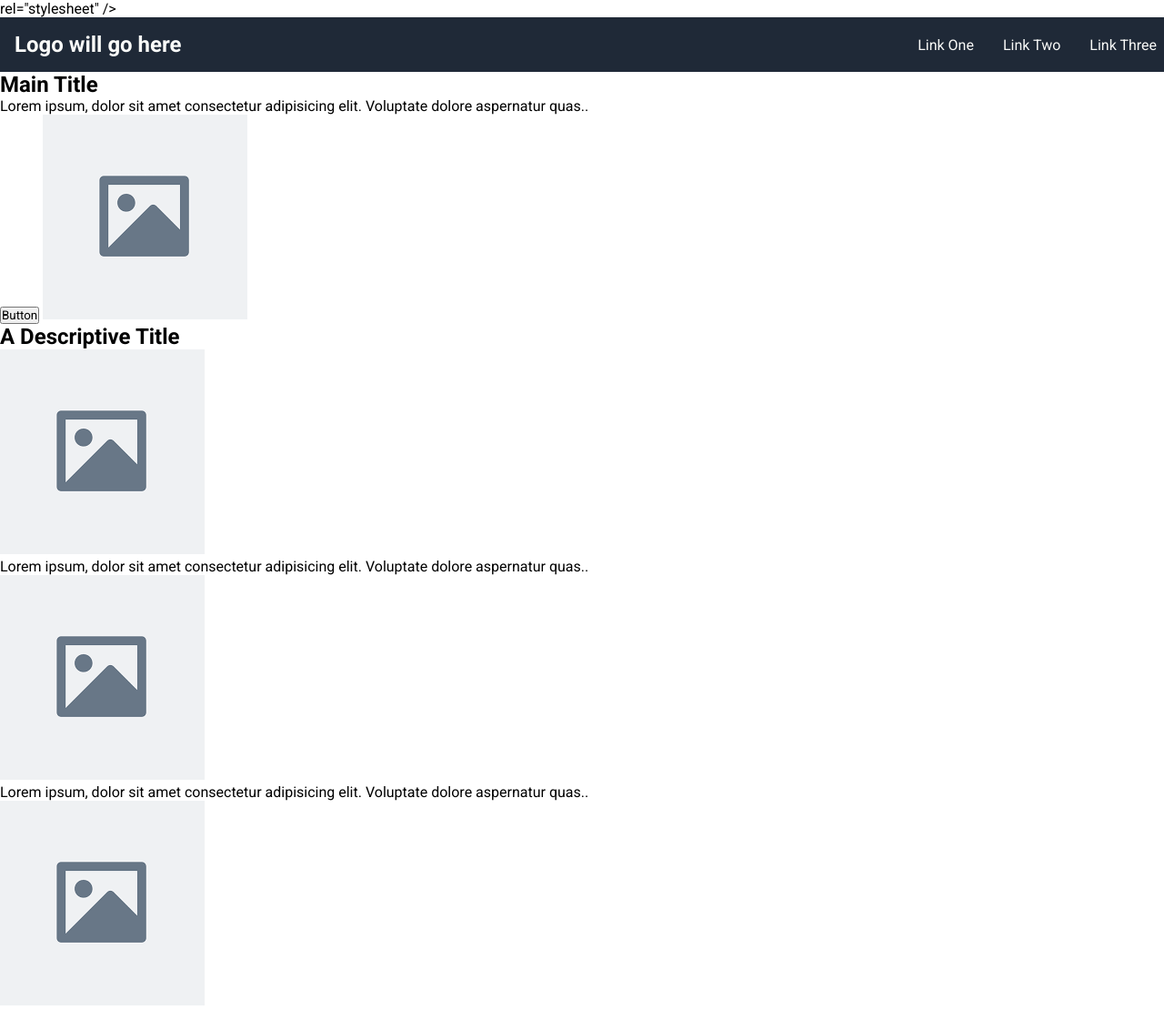
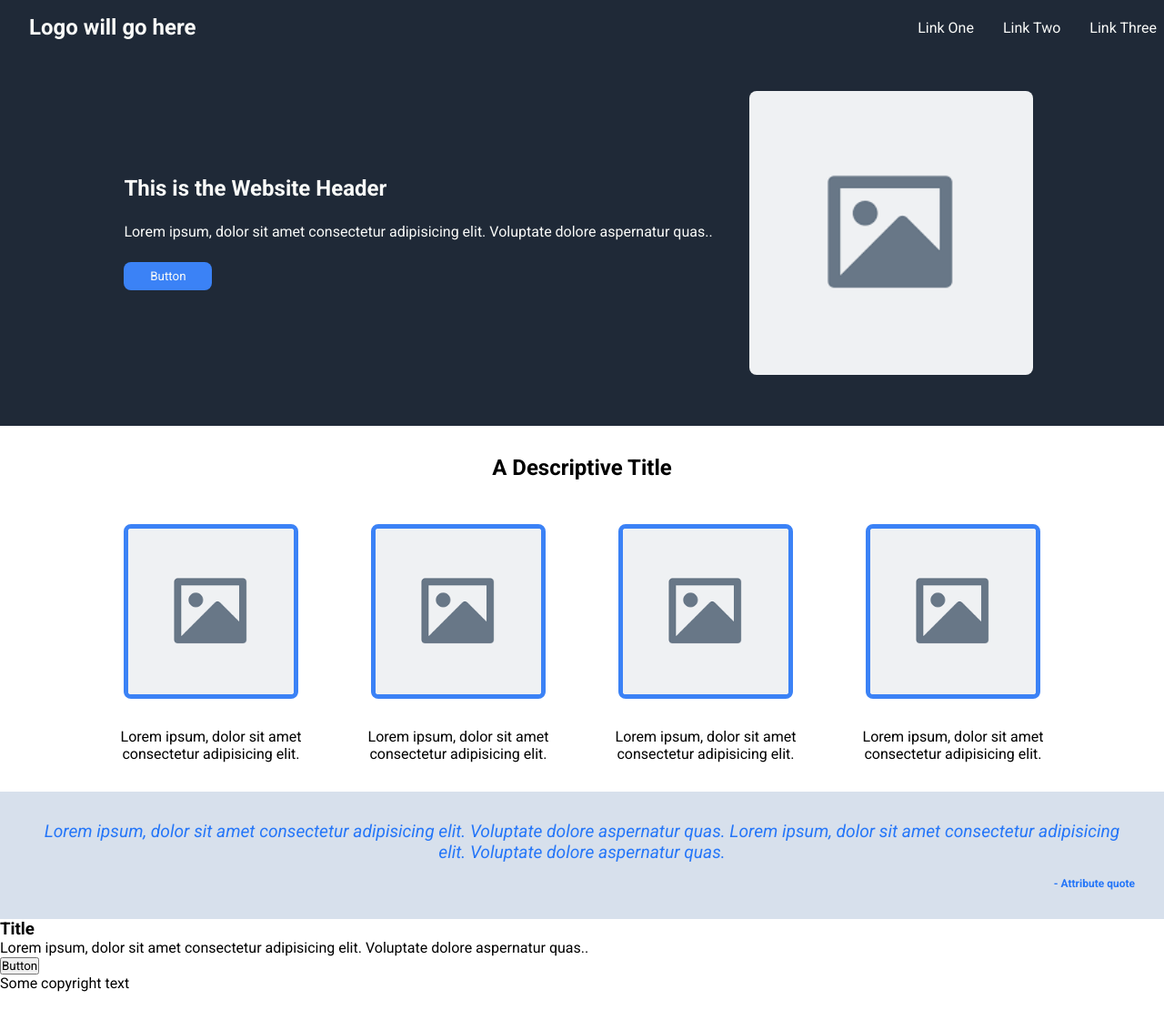
Before and after one commit to pat131thompson/landing-page, a plain HTML site: page index.html in a window 1280 px wide. Shown: the top 1110 px of the page at 91% size. Drawn offline with Linux system fonts and the light colour scheme.

Commit message:
CSS updates

```diff
--- a/index.html
+++ b/index.html
@@ -10,57 +10,59 @@
       href="https://fonts.googleapis.com/css2?family=Roboto:ital,wght@0,100..900;1,100..900&display=swap"
       rel="stylesheet"
     />
-    rel="stylesheet" />
     <link rel="stylesheet" href="styles.css" />
   </head>
   <body>
-    <header class="nav-bar">
+    <header>
+      <div class="nav-bar">
         <h2>Logo will go here</h2>
         <ul>
           <li><a href="">Link One</a></li>
           <li><a href="">Link Two</a></li>
           <li><a href="">Link Three</a></li>
         </ul>
+      </div>
     </header>
     <main>
-      <section>
-        <h1>Main Title</h1>
+      <section class="main-image">
+        <div class="main-image-text">
+          <h1>This is the Website Header</h1>
           <p>
             Lorem ipsum, dolor sit amet consectetur adipisicing elit. Voluptate
             dolore aspernatur quas..
           </p>
           <button>Button</button>
+        </div>
         <img src="images\palceholder image.png" alt="Placeholder Image" />
       </section>
       <section>
-        <h2>A Descriptive Title</h2>
+        <h2 class="card-header">A Descriptive Title</h2>
+        <div class="card-container">
+          <div class="card">
             <img src="images/palceholder image.png" alt="Card Image" />
+            <p>Lorem ipsum, dolor sit amet consectetur adipisicing elit.</p>
+          </div>
+          <div class="card">
+            <img src="images/palceholder image.png" alt="Card Image" />
+            <p>Lorem ipsum, dolor sit amet consectetur adipisicing elit.</p>
+          </div>
+          <div class="card">
+            <img src="images/palceholder image.png" alt="Card Image" />
+            <p>Lorem ipsum, dolor sit amet consectetur adipisicing elit.</p>
+          </div>
+          <div class="card">
+            <img src="images/palceholder image.png" alt="Card Image" />
+            <p>Lorem ipsum, dolor sit amet consectetur adipisicing elit.</p>
+          </div>
+        </div>
+      </section>
+      <section class="quote">
         <p>
           Lorem ipsum, dolor sit amet consectetur adipisicing elit. Voluptate
-          dolore aspernatur quas..
+          dolore aspernatur quas. Lorem ipsum, dolor sit amet consectetur
+          adipisicing elit. Voluptate dolore aspernatur quas.
         </p>
-        <img src="images/palceholder image.png" alt="Card Image" />
-        <p>
-          Lorem ipsum, dolor sit amet consectetur adipisicing elit. Voluptate
-          dolore aspernatur quas..
-        </p>
-        <img src="images/palceholder image.png" alt="Card Image" />
-        <p>
-          Lorem ipsum, dolor sit amet consectetur adipisicing elit. Voluptate
-          dolore aspernatur quas..
-        </p>
-        <img src="images/palceholder image.png" alt="Card Image" />
-        <p>
-          Lorem ipsum, dolor sit amet consectetur adipisicing elit. Voluptate
-          dolore aspernatur quas..
-        </p>
-      </section>
-      <section>
-        <p>
-          Lorem ipsum, dolor sit amet consectetur adipisicing elit. Voluptate
-          dolore aspernatur quas..
-        </p>
-        <p>Attribute quote</p>
+        <h4>- Attribute quote</h4>
       </section>
       <section>
         <div>
--- a/styles.css
+++ b/styles.css
@@ -14,16 +14,107 @@
   color: #f9faf8;
 }
 .nav-bar h2 {
-  margin: 1rem;
+  margin-left: 2rem;
+  margin-top: 1rem;
   font-size: 1.5rem;
 }
 .nav-bar ul {
   display: flex;
   list-style: none;
   gap: 1rem;
+  margin-top: 1rem;
 }
 .nav-bar li a {
   color: #f9faf8;
   text-decoration: none;
   padding: 0.5rem;
 }
+/* Main Image Section */
+.main-image {
+  background-color: #1f2937;
+  color: #f9faf8;
+  display: flex;
+  justify-content: center;
+  align-items: center;
+  padding: 1rem;
+}
+.main-image img {
+  width: 25%;
+  height: auto;
+  border-radius: 8px;
+  margin: 2.5rem;
+}
+.main-image-text {
+  display: flex;
+  flex-direction: column;
+  gap: 1.5rem;
+  margin-left: 2rem;
+}
+.main-image-text h1 {
+  font-size: 1.5rem;
+  font-weight: bold;
+}
+.main-image-text button {
+  align-items: center;
+  background-color: #3b82f6;
+  color: #f9faf8;
+  padding: 0.5rem 1rem;
+  border: none;
+  border-radius: 8px;
+  cursor: pointer;
+  width: 15%;
+}
+/* Card Section */
+.card-header {
+  text-align: center;
+  margin-left: auto;
+  margin-right: auto;
+  margin-top: 2rem;
+  margin-bottom: 2rem;
+}
+.card-container {
+  display: flex;
+  flex-wrap: wrap;
+  gap: 1rem;
+  justify-content: center;
+}
+.card {
+  display: flex;
+  flex-direction: column;
+  width: 20%;
+}
+.card img {
+  width: 75%;
+  height: auto;
+  border-radius: 8px;
+  border: 5px solid #3b82f6;
+  margin-top: 1rem;
+  margin-left: auto;
+  margin-right: auto;
+  margin-bottom: 1rem;
+}
+.card p {
+  text-align: center;
+  text-wrap: wrap;
+  margin-left: auto;
+  margin-right: auto;
+  margin-top: 1rem;
+  margin-bottom: 2rem;
+}
+/* Quote Section */
+.quote {
+  background-color: #d7e0ec;
+  color: #2576f8;
+  padding: 2rem;
+}
+.quote p {
+  text-align: center;
+  font-size: 1.2rem;
+  font-style: italic;
+}
+.quote h4 {
+  text-align: right;
+  font-size: 0.75rem;
+  font-weight: bold;
+  margin-top: 1rem;
+}
```
Lines whose indentation alone changed are shown as unchanged.
